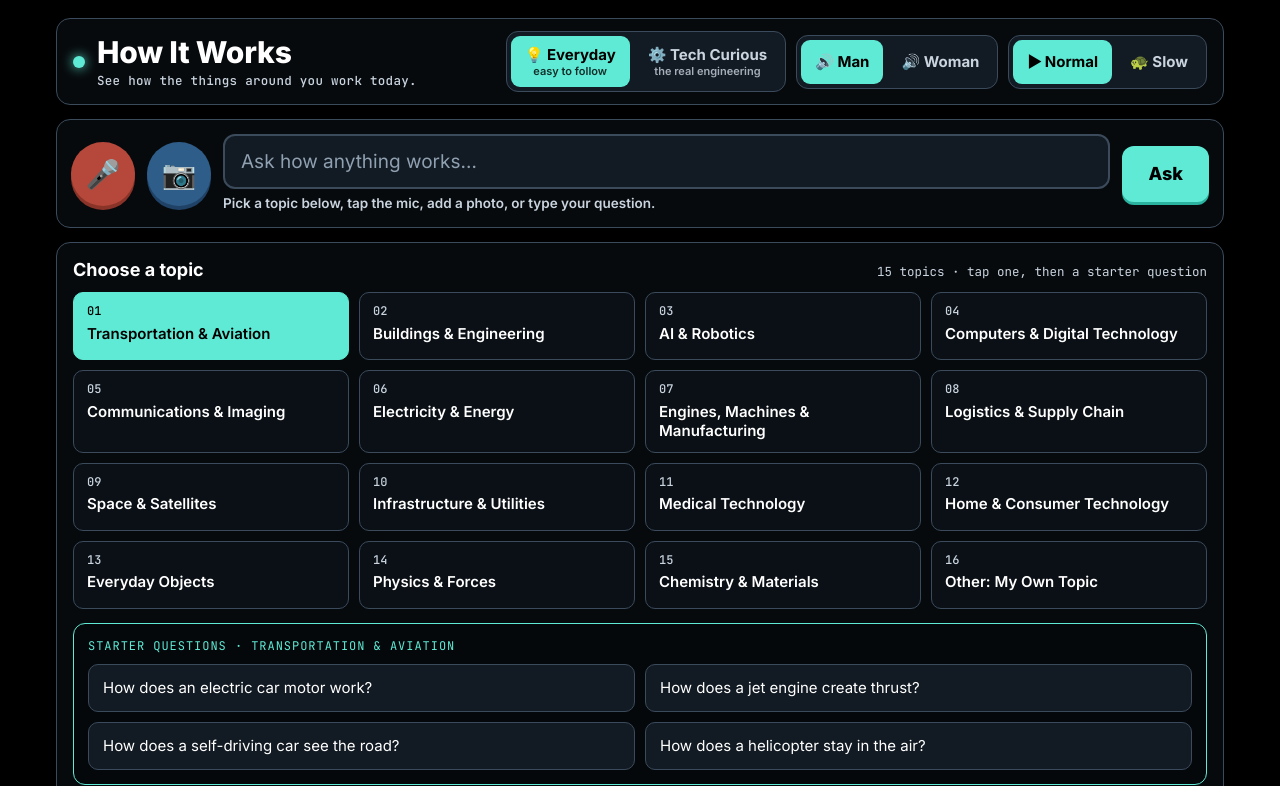
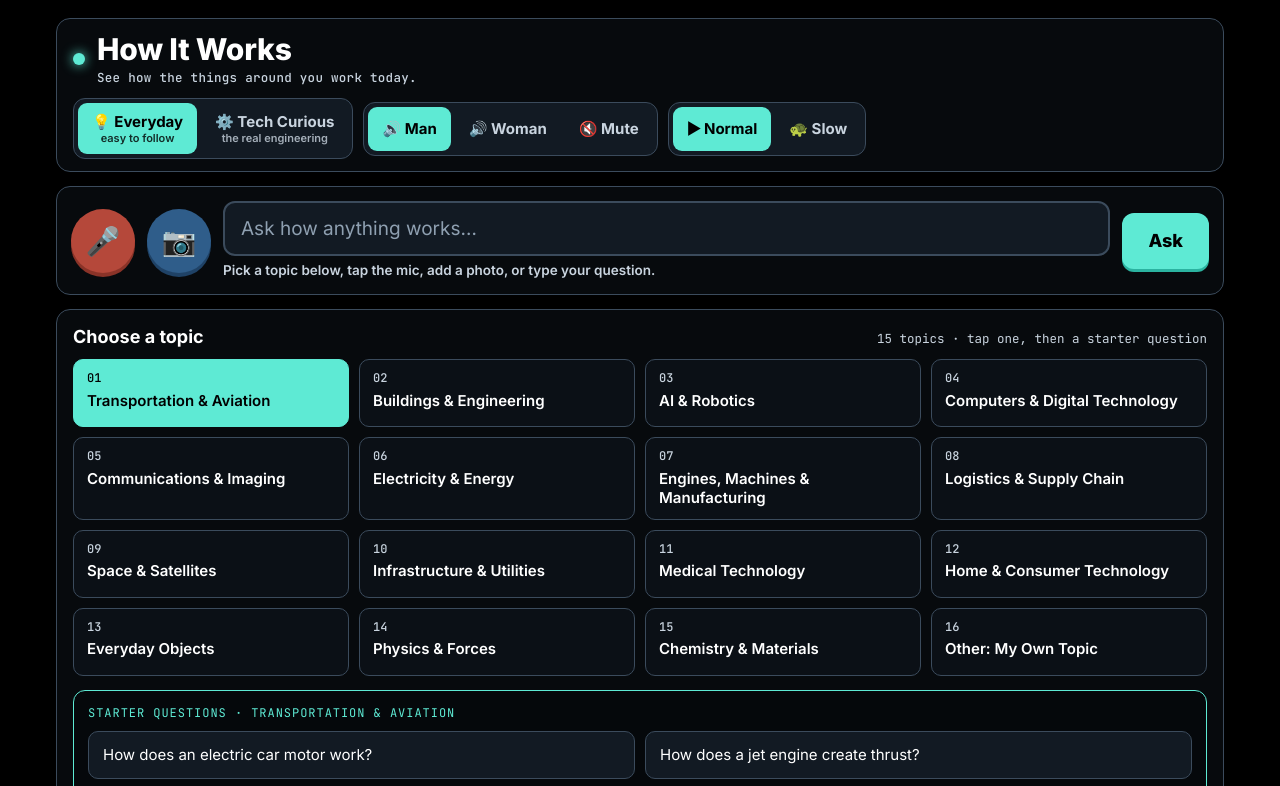
Before and after one commit to NuSpark-Wow/how-it-works, a plain HTML site: page index.html in a window 1280 px wide. Both pictures are taken after a click on the button "🔊 Man". Shown: the top 786 px of the page. Drawn offline with Linux system fonts and the light colour scheme; no server answers.

Commit message:
Add files via upload

```diff
--- a/index.html
+++ b/index.html
@@ -208,6 +208,7 @@ button{font-family:inherit;cursor:pointer}
       <div class="toggle" role="group" aria-label="Choose a voice">
         <button id="vMan" class="on">🔊 Man</button>
         <button id="vWoman">🔊 Woman</button>
+        <button id="vMute" aria-label="Mute: no voice, read the words">🔇 Mute</button>
       </div>
       <div class="toggle" role="group" aria-label="Voice speed">
         <button id="sNormal" class="on">▶ Normal</button>
@@ -376,10 +377,10 @@ function unlock(){
 
 /* ---------- voice choice ---------- */
 let voicePref = "man";
-try { if (localStorage.getItem("lh_voice") === "woman") voicePref = "woman"; } catch(e) {}
+try { const v = localStorage.getItem("lh_voice"); if (v === "woman" || v === "mute") voicePref = v; } catch(e) {}
 function setVoicePref(p){
   voicePref = p;
-  $("vMan").classList.toggle("on", p === "man"); $("vWoman").classList.toggle("on", p === "woman");
+  $("vMan").classList.toggle("on", p === "man"); $("vWoman").classList.toggle("on", p === "woman"); $("vMute").classList.toggle("on", p === "mute");
   try { localStorage.setItem("lh_voice", p); } catch(e) {}
 }
 /* ---------- voice speed ---------- */
@@ -396,6 +397,8 @@ $("sSlow").onclick = () => { setSpeed("slow"); unlock(); sayShort("Slower speed.
 setTimeout(() => setSpeed(speedPref), 0);
 $("vMan").onclick = () => { setVoicePref("man"); unlock(); sayShort("Welcome to How It Works."); };
 $("vWoman").onclick = () => { setVoicePref("woman"); unlock(); sayShort("Welcome to How It Works."); };
+// Mute: no voice at all; the words and pictures still appear in full.
+$("vMute").onclick = () => { const was = speaking; setVoicePref("mute"); try { if (typeof shortNode !== "undefined" && shortNode) shortNode.stop(); } catch(e) {} try { speechSynthesis.cancel(); } catch(e) {} if (was) { stopVoice(); finish(); } };
 
 // Picks a different voice than the kids' site: the second-best match when the device has more than one.
 
@@ -1020,6 +1023,7 @@ async function speak(){
 }
 // Gets the recorded-voice audio (or null, meaning use the browser's voice)
 async function prepareAudio(){
+  if (voicePref === "mute") return null;
   if (!speech) return null;
   lastAudio = null; lastProgress = 0;
   if (!voiceOff && ctx) {
@@ -1051,6 +1055,7 @@ function leveled(buf){
   return g;
 }
 function playBuffer(a){
+  if (voicePref === "mute") { finish(); return; }
   stopVoice();
   if (!ctx) return browserVoice(speech);
   srcNode = ctx.createBufferSource(); srcNode.buffer = a.buf; srcNode.connect(leveled(a.buf));
@@ -1069,6 +1074,7 @@ function playBuffer(a){
 }
 // Long lectures are spoken in chunks so browsers don't cut off midway.
 function browserVoice(text){
+  if (voicePref === "mute") { finish(); return; }
   if (!("speechSynthesis" in window)) { onProgress(1); return; }
   stopVoice();
   const chunks = []; const re = /[^.!?]+[.!?]+["')\]]*\s*|[^.!?]+$/g; let m, buf = "", bufStart = 0;
@@ -1091,6 +1097,7 @@ function browserVoice(text){
 }
 // Short lines use the same ElevenLabs voice, so phones match desktop
 async function sayShort(text){
+  if (voicePref === "mute") return;
   if (!text) return;
   const id = ++shortId;
   try { if (shortNode) shortNode.stop(); } catch(e) {}
@@ -1113,6 +1120,7 @@ async function sayShort(text){
   browserShort(text);
 }
 function browserShort(text){
+  if (voicePref === "mute") return;
   if (!("speechSynthesis" in window) || !text) return;
   const u = new SpeechSynthesisUtterance(text); const v = pickVoice(); if (v) u.voice = v; u.rate = speedPref === "slow" ? 0.82 : 0.98; u.pitch = pitchFor(v, 1.0);
   speechSynthesis.cancel(); speechSynthesis.speak(u);
```
